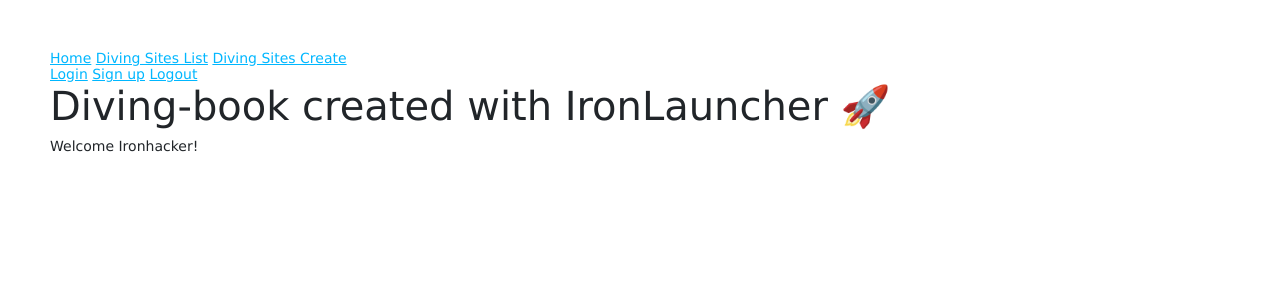
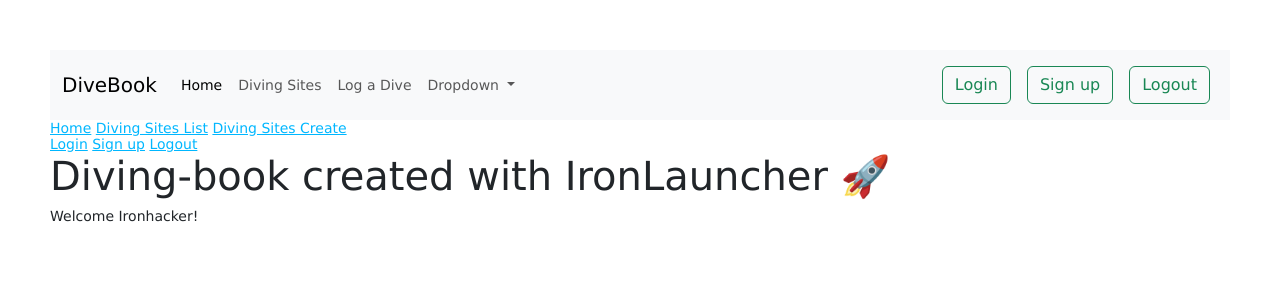
Before and after one commit to project-2-diving-book/diving-book, a Node server app: page / in a window 1280 px wide. Shown: the top 300 px of the page. Run offline with Node 20, Linux system fonts and the light colour scheme; some libraries are stand-ins or nearby versions.

Commit message:
add 1st aproach nav-bar

```diff
--- a/public/stylesheets/style.css
+++ b/public/stylesheets/style.css
@@ -1,12 +1,18 @@
+/** @format */
+
 body {
-  padding: 50px;
-  font: 14px "Lucida Grande", Helvetica, Arial, sans-serif;
+	padding: 50px;
+	font: 14px "Lucida Grande", Helvetica, Arial, sans-serif;
 }
 
 a {
-  color: #00b7ff;
+	color: #00b7ff;
 }
 
 h1 {
-  color: 15px;
+	color: 15px;
 }
+
+.btn {
+	margin: 0.5rem;
+}
--- a/views/layout.hbs
+++ b/views/layout.hbs
@@ -15,6 +15,60 @@
 	</head>
 
 	<body>
+		<nav class="navbar navbar-expand-lg bg-body-tertiary">
+			<div class="container-fluid">
+				<a class="navbar-brand" href="#">DiveBook</a>
+				<button
+					class="navbar-toggler"
+					type="button"
+					data-bs-toggle="collapse"
+					data-bs-target="#navbarSupportedContent"
+					aria-controls="navbarSupportedContent"
+					aria-expanded="false"
+					aria-label="Toggle navigation"
+				>
+					<span class="navbar-toggler-icon"></span>
+				</button>
+				<div class="collapse navbar-collapse" id="navbarSupportedContent">
+					<ul class="navbar-nav me-auto mb-2 mb-lg-0">
+						<li class="nav-item">
+							<a class="nav-link active" aria-current="page" href="/">Home</a>
+						</li>
+						<li class="nav-item">
+							<a class="nav-link" href="/diving-sites">Diving Sites</a>
+						</li>
+						<li class="nav-item">
+							<a class="nav-link" href="/diving-sites/create">Log a Dive</a>
+						</li>
+						<li class="nav-item dropdown">
+							<a
+								class="nav-link dropdown-toggle"
+								href="#"
+								role="button"
+								data-bs-toggle="dropdown"
+								aria-expanded="false"
+							>
+								Dropdown
+							</a>
+							<ul class="dropdown-menu">
+								<li><a class="dropdown-item" href="#">Action</a></li>
+								<li><a class="dropdown-item" href="#">Another action</a></li>
+								<li><hr class="dropdown-divider" /></li>
+								<li><a class="dropdown-item" href="#">Something else here</a></li>
+							</ul>
+						</li>
+
+					</ul>
+					<div class="d-flex" role="search">
+
+						<a href="/auth/login" class="btn btn-outline-success">Login</a>
+						<a href="/auth/login" class="btn btn-outline-success">Sign up</a>
+						<a href="/auth/login" class="btn btn-outline-success">Logout</a>
+					</div>
+				</div>
+			</div>
+		</nav>
+
 		<nav>
 			<a href="/">Home</a>
 			<a href="/diving-sites">Diving Sites List</a>
```
